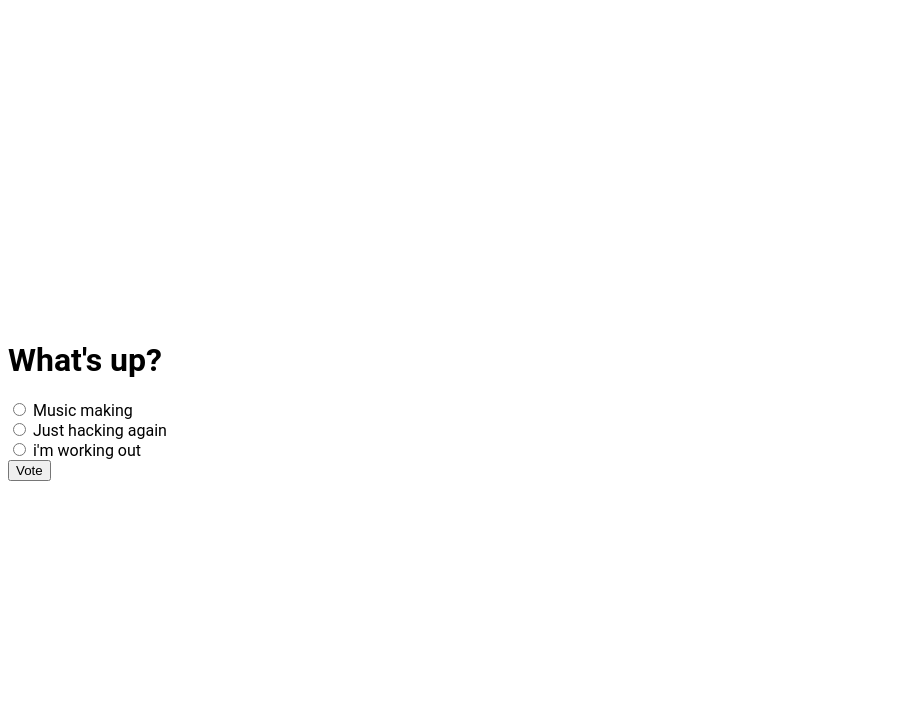
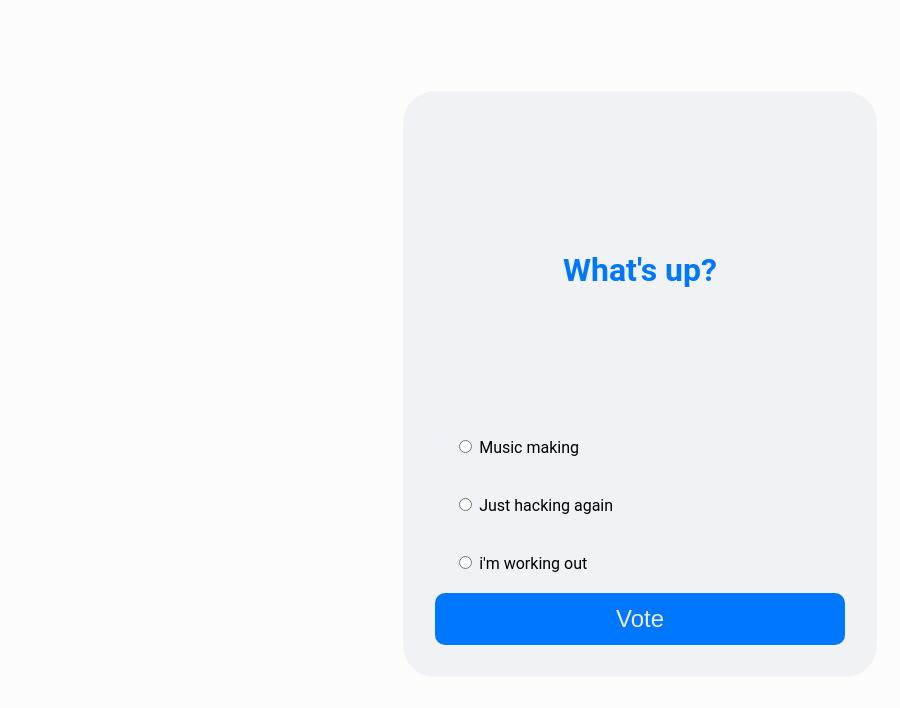
Before and after one commit to zbigniewstefaniuk/Django_polls_app, a Django app: page /1/ in a window 1280 px wide. Shown: the top 708 px of the page, without its empty margins (0-900 px from the left). Run offline with Django 3.2, Linux system fonts and the light colour scheme; data comes from the database, SQL or seed files in the repository; style sheets or scripts are compiled from the project's sources.

Commit message:
hella updated styles

```diff
--- a/clasic_app/polls/static/polls/style.scss
+++ b/clasic_app/polls/static/polls/style.scss
@@ -9,7 +9,77 @@ html {
 
 }
 
+body {
+    background-color: #fcfcfc;
+    //position: relative;
+    margin: 0 auto;
+    padding: 0 20px;
+    padding-bottom: 2rem;
+}
+
+h1 {
+    // this one is for big headers
+    text-align: center;
+    margin: 0;
+    padding: 4em;
+    color: #0077ff;
+}
+
+p {
+    text-align: center;
+}
+
+a {
+    font-size: 1.4rem;
+    text-decoration: none;
+}
+
+li {
+    list-style-type: circle;
+}
 
 li a {
-    color: green;
+    color: #0077ff;
 }
+
+.root {
+    padding: 2rem;
+    justify-content: center;
+    background-color: #f0f2f5;
+    border-radius: 2rem;
+}
+
+form {
+    justify-content: center;
+    display: flex;
+    flex-direction: column;
+}
+
+.vote-nodes {
+    margin: 1.2rem;
+}
+
+.vote-nodes-results {
+    margin: 2rem;
+}
+
+#submit-btn {
+    display: flex;
+    align-items: center;
+    justify-content: center;
+    border-radius: 10px;
+    background-color: #0077ff;
+    border: none;
+    color: #ececec;
+    padding: 12px 30px;
+    text-align: center;
+    font-size: 24px;
+    //margin: 4px 2px;
+    //text-decoration: none;
+    cursor: pointer;
+}
+
+.vote-again {
+    text-align: center;
+    padding-top: 2rem;
+}
```
Also changed, not shown: 1 other file.
